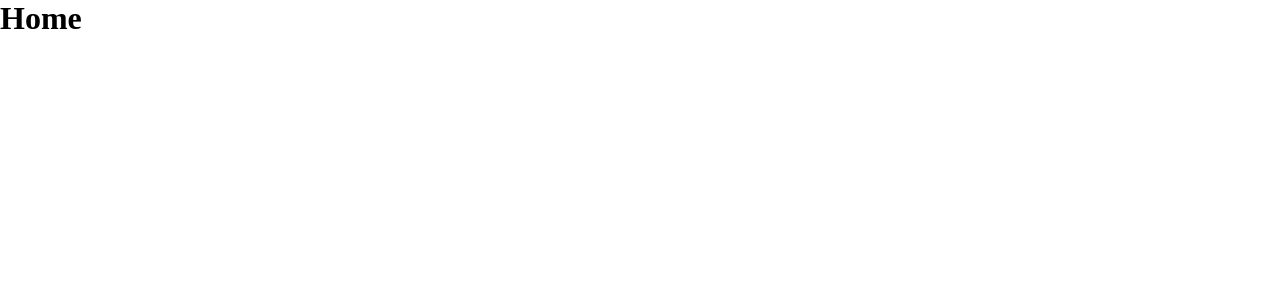
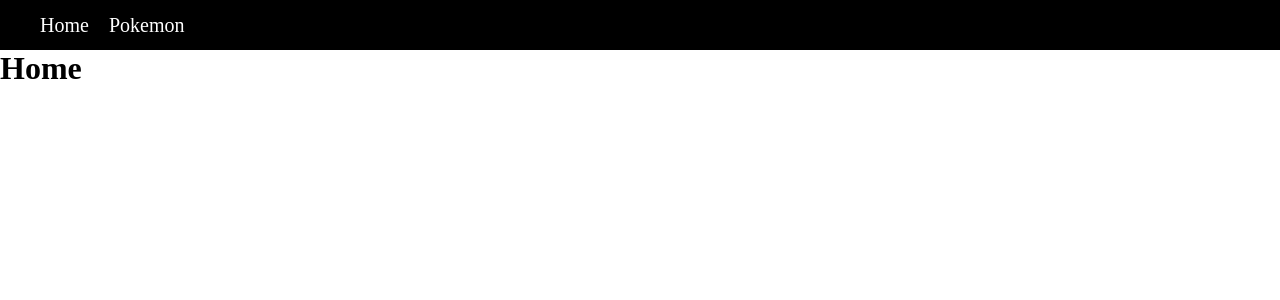
Before and after one commit to tstreets/pages-and-react-hooks, a Next.js app: page / in a window 1280 px wide. Shown: the top 300 px of the page. Built offline with nearby package versions, Linux system fonts and the light colour scheme.

Commit message:
Style main nav

```diff
--- a/src/app/globals.css
+++ b/src/app/globals.css
@@ -18,3 +18,29 @@ h6,
 p {
   margin-bottom: 16px;
 }
+
+.mainNav {
+  height: 50px;
+  background-color: black;
+  color: white;
+  padding: 20px;
+}
+
+.mainNav ul {
+  display: flex;
+  flex-direction: row;
+  align-items: center;
+  height: 100%;
+  width: 100%;
+}
+
+.mainNav ul li {
+  list-style: none;
+  margin-left: 20px;
+}
+
+.mainNav ul li a {
+  text-decoration: none;
+  font-size: 20px;
+  color: white;
+}
--- a/src/app/layout.js
+++ b/src/app/layout.js
@@ -8,7 +8,19 @@ export const metadata = {
 export default function RootLayout({ children }) {
   return (
     <html lang="en">
-      <body>{children}</body>
+      <body>
+        <nav className="mainNav">
+          <ul>
+            <li>
+              <a href="/">Home</a>
+            </li>
+            <li>
+              <a href="/pokemon">Pokemon</a>
+            </li>
+          </ul>
+        </nav>
+        {children}
+      </body>
     </html>
   );
 }
```
